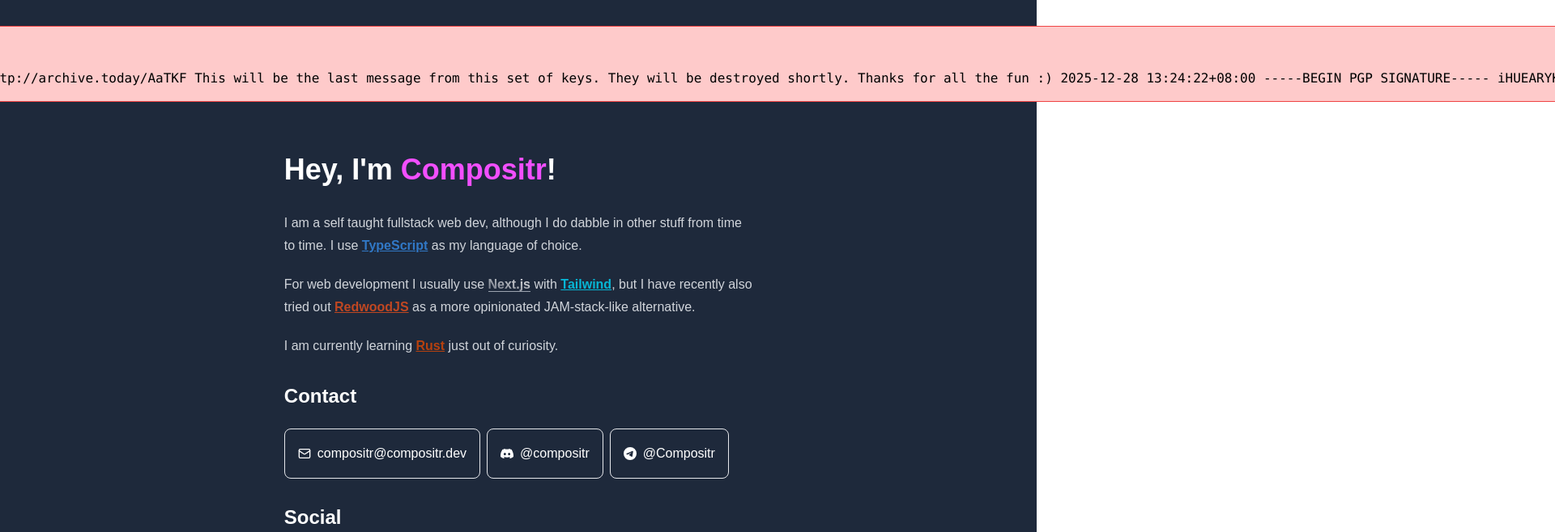
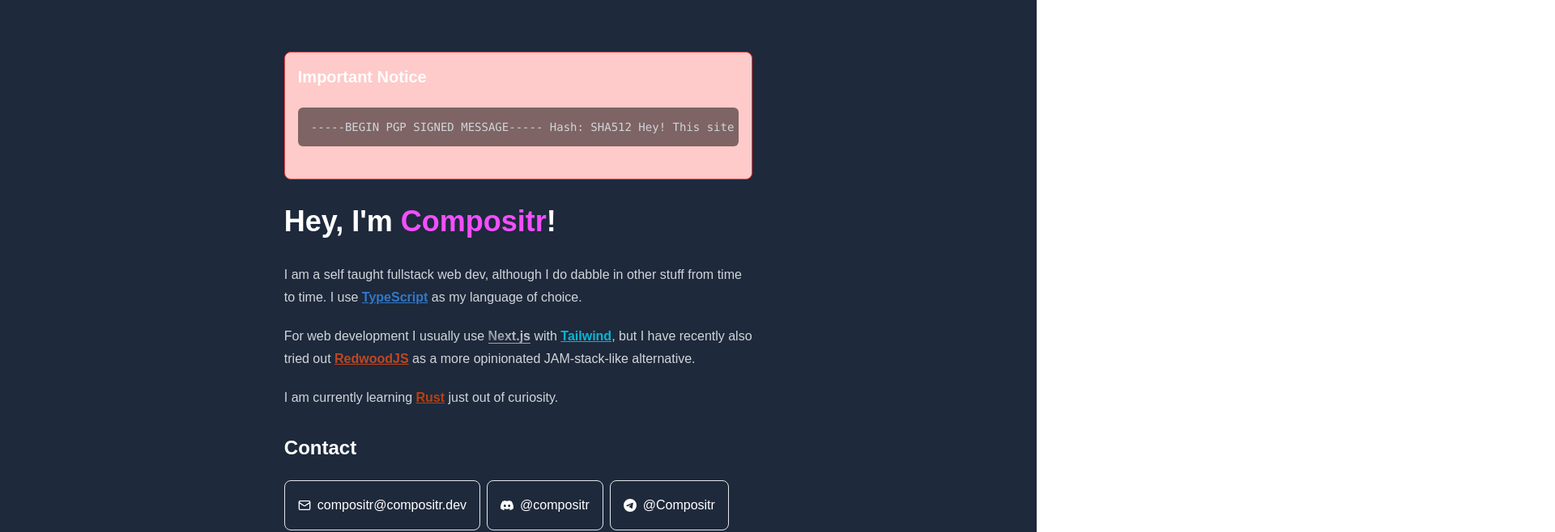
Before and after one commit to Compositr/dotdev, a Next.js app: page / in a window 1280 px wide. Shown: the top 658 px of the page at 81% size, 1920 px wide, since content can reach past the window. Built offline with nearby package versions, Linux system fonts and the light colour scheme; a web font is replaced by a local one.

Commit message:
Update page.tsx

```diff
--- a/app/page.tsx
+++ b/app/page.tsx
@@ -10,7 +10,8 @@
 export default function Home() {
   return (
     <main className="flex flex-col items-center min-h-screen sm:p-0 px-6 py-4 bg-slate-800">
-      <div className="p-4 border-red-500 bg-red-200 border rounded-lg my-8">
+      <div className="prose prose-invert mt-8">
+         <div className="p-4 border-red-500 bg-red-200 border rounded-lg my-8">
   <h1 className="text-xl font-bold mb-2">Important Notice</h1>
   <pre>
 -----BEGIN PGP SIGNED MESSAGE-----
@@ -33,7 +34,6 @@
 
   </pre>
 </div>
-      <div className="prose prose-invert mt-8">
         <h1>
           Hey, I&apos;m <span className="text-compositr">Compositr</span>!
         </h1>
```
